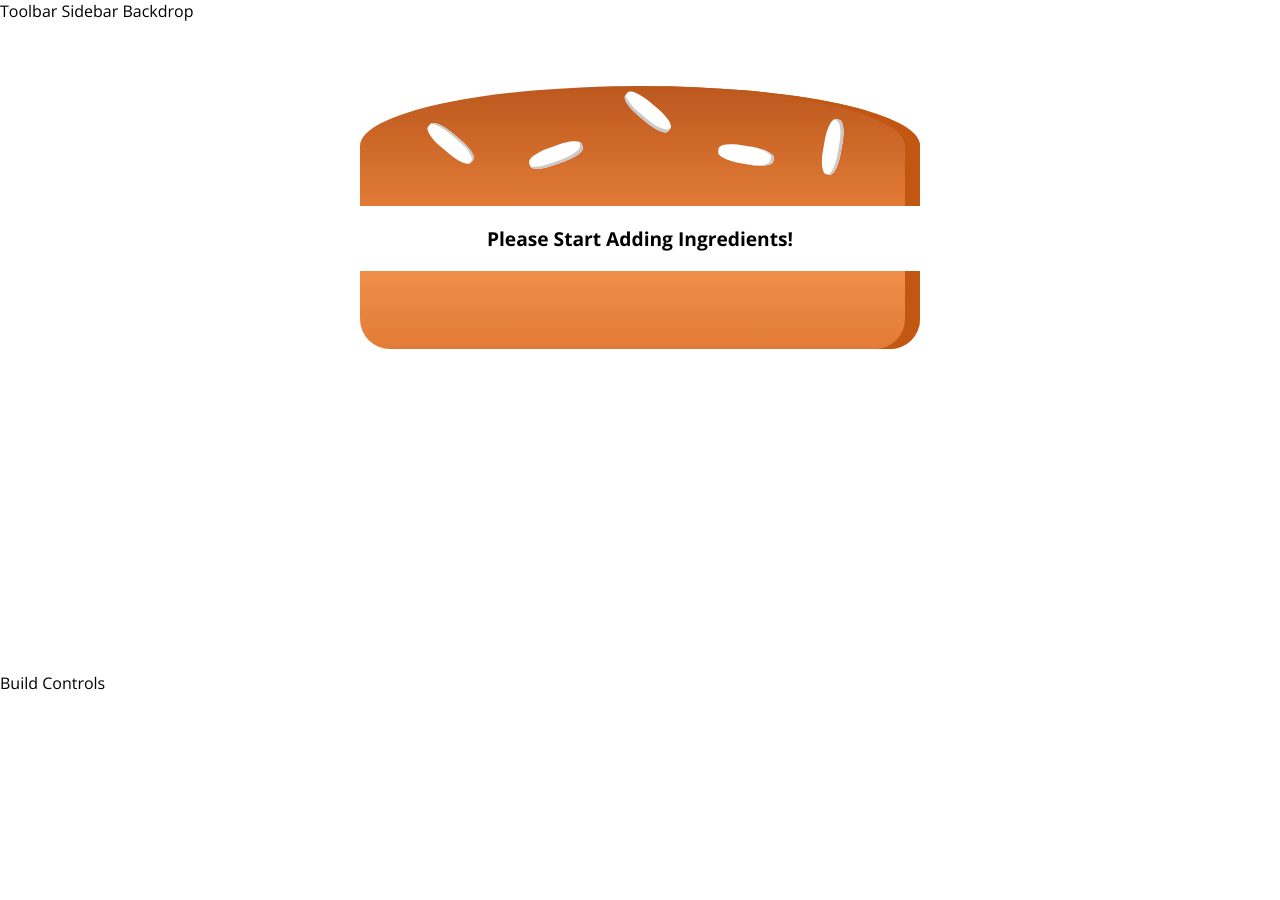
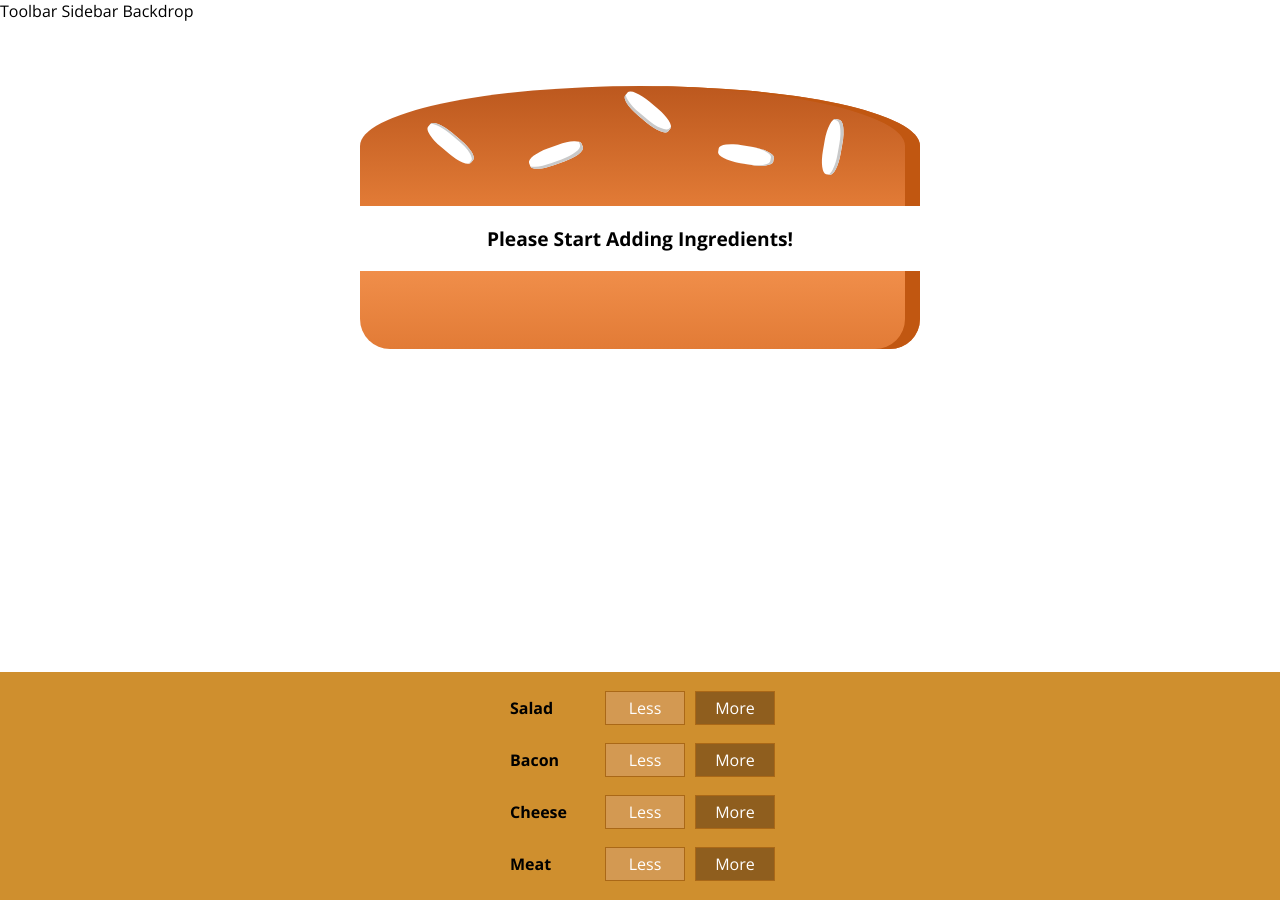
Before and after one commit to rowens794/burgerbuilder, a React app: page / in a window 1280 px wide. Before the commit the page ends 800 px from the top, so only its background shows below. Built offline with nearby package versions, Linux system fonts and the light colour scheme.

Commit message:
added build controls to the burger app

```diff
--- /dev/null
+++ b/src/components/burger/BurgerControls/BurgerControls.css
@@ -0,0 +1,10 @@
+.BuildControls{
+    width: 100%;
+    background-color: #cf8f2e;
+    display: flex;
+    flex-flow: column;
+    align-items: center;
+    box-shadow: 0 2px 1px #ccc;
+    margin: auto;
+    padding: 10px 0;
+}
--- /dev/null
+++ b/src/components/burger/BurgerControls/BurgerControls.js
@@ -0,0 +1,20 @@
+import React from 'react';
+import classes from './BurgerControls.css';
+import Control from './Control/control';
+
+const controls = [
+    {label: 'Salad', type: 'salad'},
+    {label: 'Bacon', type: 'bacon'},
+    {label: 'Cheese', type: 'cheese'},
+    {label: 'Meat', type: 'meat'}
+]
+
+const BurgerControls = (props) => (
+    <div className={classes.BuildControls}>
+        {controls.map(ctrl => (
+            <Control key={ctrl.label} label={ctrl.label} />
+        ))}
+    </div>
+)
+
+export default BurgerControls;
--- /dev/null
+++ b/src/components/burger/BurgerControls/Control/control.css
@@ -0,0 +1,56 @@
+.BuildControl {
+    display: flex;
+    justify-content: space-between;
+    align-items: center;
+    margin: 5px 0;
+}
+
+.BuildControl button {
+    display: block;
+    font: inherit;
+    padding: 5px;
+    margin: 0 5px;
+    width: 80px;
+    border: 1px solid #AA6817;
+    cursor: pointer;
+    outline: none;
+}
+
+.BuildControl button:disabled {
+    background-color: #AC9980;
+    border: 1px solid #7E7365;
+    color: #ccc;
+    cursor: default;
+}
+
+.BuildControl button:hover:disabled {
+    background-color: #AC9980;
+    color: #ccc;
+    cursor: not-allowed;
+}
+
+.Label {
+    padding: 10px;
+    font-weight: bold;
+    width: 80px;
+}
+
+.BuildControl .Less {
+    background-color: #D39952;
+    color: white;
+}
+
+.BuildControl .More {
+    background-color: #8F5E1E;
+    color: white;
+}
+
+.BuildControl .Less:hover, .BuildControl .Less:active {
+    background-color: #DAA972;
+    color: white;
+}
+
+.BuildControl .More:hover,.BuildControl .More:active {
+    background-color: #99703F;
+    color: white;
+}
--- /dev/null
+++ b/src/components/burger/BurgerControls/Control/control.js
@@ -0,0 +1,14 @@
+import React from 'react';
+import classes from './control.css';
+
+
+const Control = (props) => (
+    <div className={classes.BuildControl}>
+        <div className={classes.Label}>{props.label}</div>
+        <button className={classes.Less}>Less</button>
+        <button className={classes.More}>More</button>
+    </div>
+
+);
+
+export default Control;
--- a/src/containers/BurgerBuilder/BurgerBuilder.js
+++ b/src/containers/BurgerBuilder/BurgerBuilder.js
@@ -1,5 +1,6 @@
 import React, { Component, Fragment } from 'react';
 import Burger from '../../components/burger/burger';
+import BurgerControls from '../../components/burger/BurgerControls/BurgerControls';
 
 
 class BurgerBuilder extends Component {
@@ -17,7 +18,7 @@
         return (
             <Fragment>
                 <Burger ingredients={this.state.ingredients}/>
-                <div>Build Controls</div>
+                <BurgerControls />
             </Fragment>
         );
     }
```
